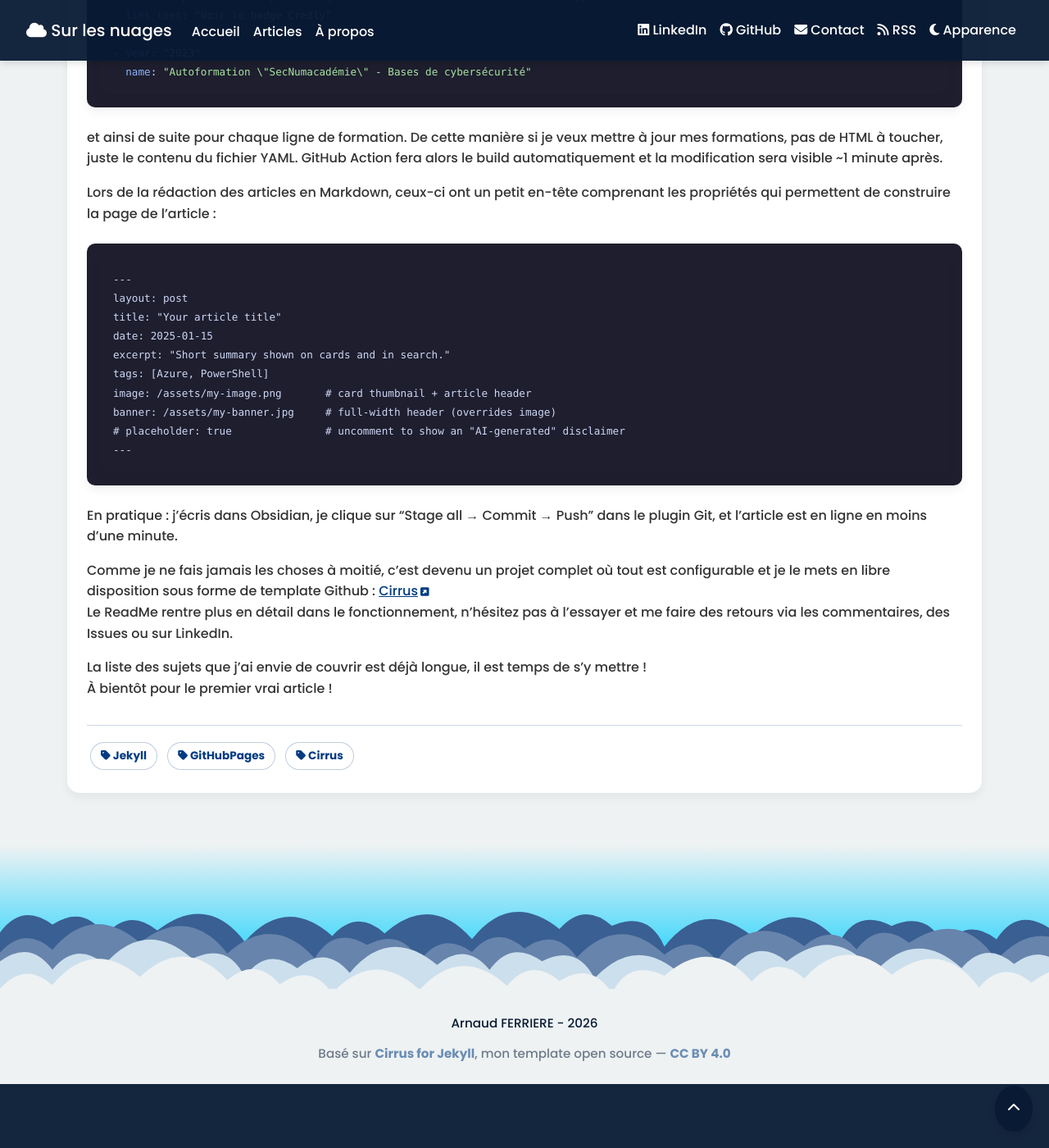
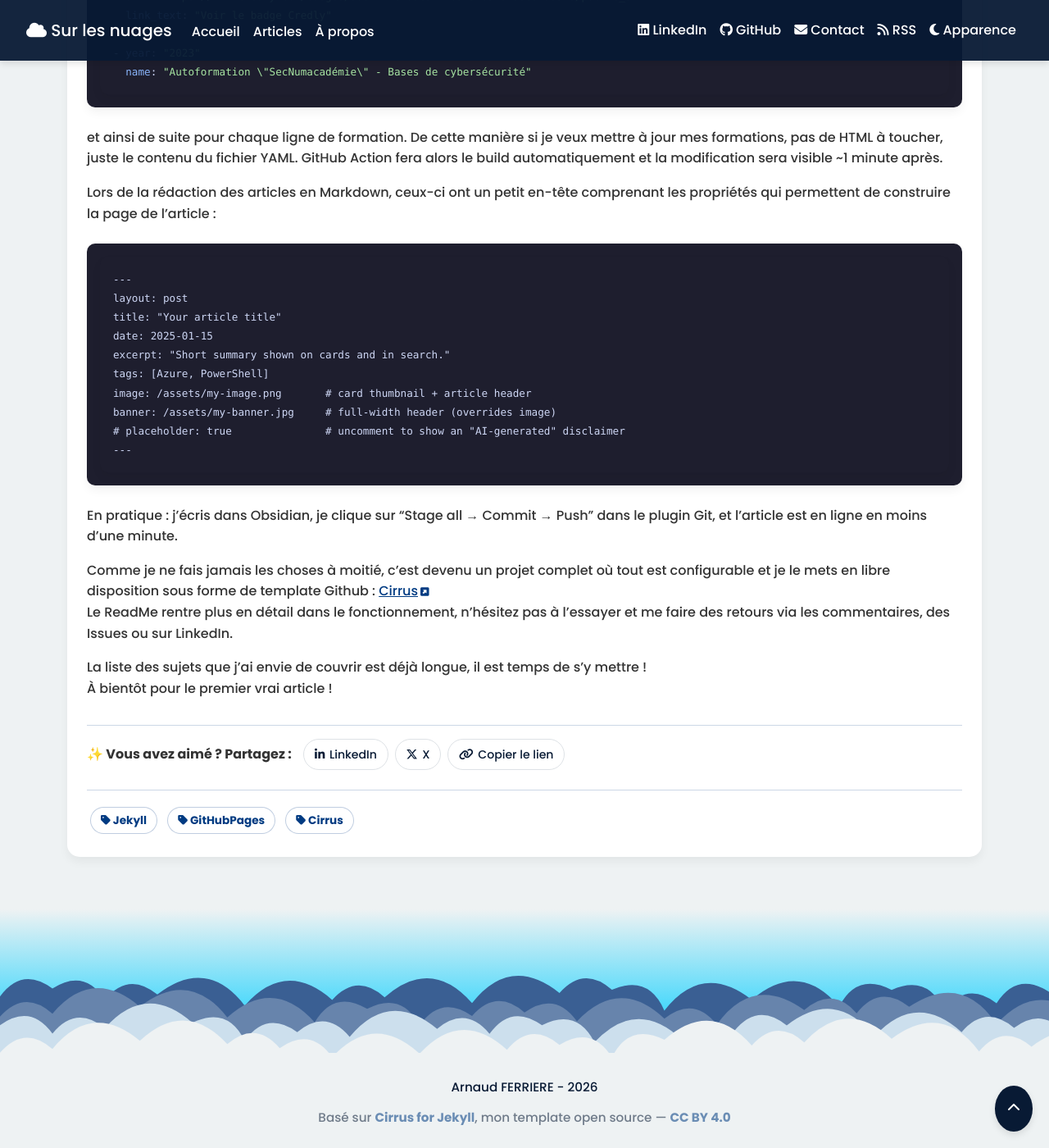
Before and after one commit to Arnaud-Ferriere/SurLesNuages, a Jekyll site: the page built from _posts/2026-03-24-bienvenue-sur-les-nuages.md, in a window 1280 px wide and 1400 px high, scrolled down 1235 px. Shown: the whole window at 82% size. Built offline with Jekyll 4.4.1, drawn with Linux system fonts in a browser that asks for light colours; comment, search, counter and statistics services are not loaded; before the commit the page ends 2557 px from its top, so only the background shows below that.

Commit message:
feat: add share buttons before tags on articles
Horizontal bar with LinkedIn, X (Twitter), and "Copy link" buttons,
placed between the content and the tags section. Uses URL-encoded
article URL + title. Button "Copier le lien" uses Clipboard API
with feedback state.

Co-Authored-By: Claude Opus 4.6 <noreply@anthropic.com>

```diff
--- a/_data/ui.yml
+++ b/_data/ui.yml
@@ -39,6 +39,7 @@ post_updated: "Mis à jour le :"
 post_min_read: "min"
 post_pdf: "PDF"
 post_save_pdf: "Enregistrer en PDF"
+post_share_prompt: "Vous avez aimé ? Partagez :"
 post_toc: "Table des matières"
 post_related: "Sur le même sujet"
 post_read_more: "Lire l'article"
--- a/_layouts/post.html
+++ b/_layouts/post.html
@@ -78,6 +78,21 @@ layout: default
         </div>
         {% endif %}
         {% endif %}
+
+        {% assign page_url_enc = page.url | absolute_url | url_encode %}
+        {% assign page_title_enc = page.title | url_encode %}
+        <div class="post-share">
+            <span class="post-share-label">✨ {{ site.data.ui.post_share_prompt | default: "Vous avez aimé ? Partagez :" }}</span>
+            <a class="post-share-btn" href="https://www.linkedin.com/sharing/share-offsite/?url={{ page_url_enc }}" target="_blank" rel="noopener noreferrer" aria-label="Partager sur LinkedIn">
+                <i class="fab fa-linkedin-in" aria-hidden="true"></i> LinkedIn
+            </a>
+            <a class="post-share-btn" href="https://twitter.com/intent/tweet?url={{ page_url_enc }}&text={{ page_title_enc }}" target="_blank" rel="noopener noreferrer" aria-label="Partager sur X (Twitter)">
+                <i class="fab fa-x-twitter" aria-hidden="true"></i> X
+            </a>
+            <button class="post-share-btn post-share-copy" type="button" aria-label="Copier le lien de l'article" data-url="{{ page.url | absolute_url }}">
+                <i class="fas fa-link" aria-hidden="true"></i> <span class="post-share-copy-label">Copier le lien</span>
+            </button>
+        </div>
 
         {% if page.tags.size > 0 %}
         <div class="post-tags">
--- a/_sass/_dark-mode.scss
+++ b/_sass/_dark-mode.scss
@@ -165,6 +165,16 @@
     border-top-color: var(--color-border);
   }
 
+  /* Post share block */
+  .post-share {
+    border-top-color: var(--color-border);
+  }
+  .post-share-btn.copied {
+    background: rgba(138, 226, 147, 0.15);
+    color: #a6e3a1;
+    border-color: rgba(138, 226, 147, 0.35);
+  }
+
   /* Series block */
   .series-block {
     background: rgba(168, 196, 232, 0.07);
--- a/_sass/_tags.scss
+++ b/_sass/_tags.scss
@@ -57,9 +57,57 @@
   font-size: 0.9rem;
 }
 
+/* Share buttons at end of article */
+.post-share {
+  margin-top: 2rem;
+  padding-top: 1rem;
+  border-top: 1px solid rgba(0, 59, 130, 0.2);
+  display: flex;
+  flex-wrap: wrap;
+  gap: 0.5rem;
+  align-items: center;
+}
+.post-share-label {
+  font-weight: 600;
+  color: var(--color-text);
+  margin-right: 0.4rem;
+}
+.post-share-btn {
+  display: inline-flex;
+  align-items: center;
+  gap: 0.35rem;
+  padding: 0.4rem 0.8rem;
+  border-radius: 2em;
+  background: var(--color-card-bg);
+  color: var(--color-primary);
+  border: 1px solid var(--color-border);
+  text-decoration: none;
+  font-size: 0.88rem;
+  font-weight: 500;
+  cursor: pointer;
+  transition: background-color 0.2s, border-color 0.2s, color 0.2s;
+  font-family: var(--font-main);
+}
+.post-share-btn:hover,
+.post-share-btn:focus-visible {
+  background: var(--color-secondary);
+  color: #fff;
+  border-color: var(--color-secondary);
+  outline: none;
+  text-decoration: none;
+}
+.post-share-btn.copied {
+  background: rgba(40, 167, 69, 0.12);
+  color: #1a7a37;
+  border-color: rgba(40, 167, 69, 0.4);
+}
+@media (max-width: 575px) {
+  .post-share-label { flex-basis: 100%; margin-bottom: 0.3rem; }
+}
+
 /* Tags */
 .post-tags {
-  margin-top: 2rem;
+  margin-top: 1.5rem;
   padding-top: 1rem;
   border-top: 1px solid rgba(0, 59, 130, 0.2);
 }
--- a/assets/js/post.js
+++ b/assets/js/post.js
@@ -203,10 +203,29 @@
     // Fonctions non-critiques différées après le premier paint
     var defer = window.requestIdleCallback || function(cb) { setTimeout(cb, 1); };
 
+    // "Copy link" button in the share bar (outside .content)
+    function setupShareCopyLink() {
+        var btn = document.querySelector('.post-share-copy');
+        if (!btn) return;
+        var label = btn.querySelector('.post-share-copy-label');
+        btn.addEventListener('click', function () {
+            var url = btn.getAttribute('data-url') || window.location.href;
+            navigator.clipboard.writeText(url).then(function () {
+                btn.classList.add('copied');
+                if (label) label.textContent = 'Lien copié !';
+                setTimeout(function () {
+                    btn.classList.remove('copied');
+                    if (label) label.textContent = 'Copier le lien';
+                }, 2000);
+            });
+        });
+    }
+
     wrapTables(content);
     addCopyButtons(content);
     setupImageZoom(content);
     parseObsidianCallouts(content);
+    setupShareCopyLink();
     setupPrintButton();
     generateTOC(content);     // AVANT setupH2Collapse (dépendance textContent)
     setupH2Collapse(content);
```
